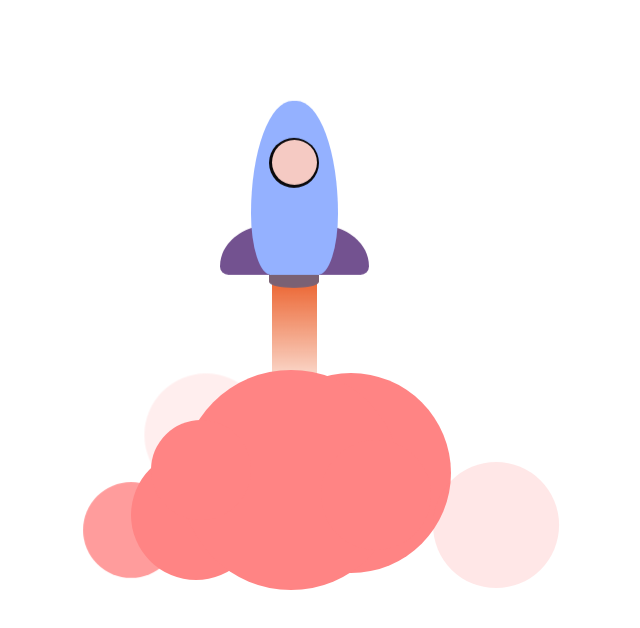
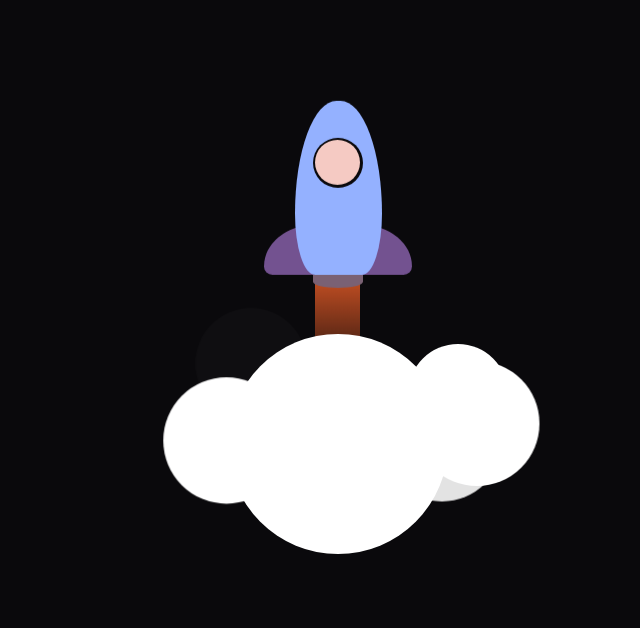
Before and after one commit to Mubasshir-Akhtar/CSS-Art, a plain HTML site: page Rocket/rocket.html in a window 1280 px wide. Shown: the whole page, without its empty margins (302-942 px from the left). Drawn offline with Linux system fonts and the light colour scheme.

Commit message:
Update rocket.css
Made a few changes to the fume behaviour, centred the rocket and changed a few colours.

```diff
--- a/Rocket/rocket.css
+++ b/Rocket/rocket.css
@@ -1,40 +1,36 @@
 /* The calculations in the following document are a mess because a size for the rocket body was initially chosen
 and the rocket was made as per that size. Then, all the dimensions were set proportional to the rocket size.
 This was done to make the rocket scalable to be used in multiple projects.
-P.S. 1. The original values that were used are written in the inline comments.
-2. The fumes don't work at any scale other than this; I've tried to make them work but ebentually gave up. Everyhting else scales up properly though. */
+P.S. The original values that were used are written in the inline comments. */
 
 body {
   overflow: hidden;
+  background-color: #0a090c;
 }
 
 .container {
+  content: "";
+  height: calc(2 * var(--body-height)); /* 348px */
+  width: calc(2 * var(--body-height));
   display: flex;
   justify-content: center;
   margin: 100px auto;
   position: relative;
+  /* overflow: hidden; */
 
   --body-height: 174px; /* 348px */
 }
 
-.rocket-body {
-  content: "";
-  width: var(--body-height); /* 174px*/
-  height: calc(2 * var(--body-height)); /* 348px */
-  /* background-color: red; */
-  z-index: 0;
-  position: absolute;
-}
-
 .rocket {
-  position: absolute;
-  animation: bounce 6s infinite;
+  display: flex;
+  justify-content: center;
+  animation: shake 6s infinite;
 }
 
 .body {
   content: "";
   width: calc(0.5 * var(--body-height)); /* 174px */
-  height: var(--body-height);
+  height: var(--body-height); /* 348px */
   border-radius: 50% 50% 24% 24% / 68% 68% 37% 37%;
   background-color: #94b1ff;
   z-index: 0;
@@ -52,13 +48,11 @@ body {
 
 .wing-left {
   border-radius: 100% 0% 0% 17% / 83% 0% 0% 17%;
-  /*   transform: translateX(35%); */
   left: calc(-50% + 0.25 * 0.2874 * var(--body-height)); /* -50% + 25px */
 }
 
 .wing-right {
   border-radius: 0% 100% 17% 0% / 0% 83% 17% 0%;
-  /*   transform: translateX(-35%); */
   right: calc(-50% + 0.25 * 0.2874 * var(--body-height)); /* -50% + 25px */
 }
 
@@ -69,7 +63,7 @@ body {
   width: calc(0.2874 * var(--body-height)); /* 100px */
   left: calc(
     50% - calc(0.5 * 0.2874 * var(--body-height))
-  ); /*50% - width of this element/2 (50% - 50px) */
+  ); /*50% - width of this element/2  (50% - 50px) */
   bottom: calc(
     -0.25 * 0.2874 * var(--body-height)
   ); /* negative of the height of the element (-25px)*/
@@ -91,8 +85,8 @@ body {
   position: absolute;
   left: calc(
     50% - calc(0.5 * 0.2874 * var(--body-height))
-  ); /*50% - width of this element (50% - 50px)*/
-  bottom: calc(-1.25 * 0.2874 * var(--body-height)); /* -125px*/
+  ); /*50% - width of this element/2 (50% - 50px)*/
+  bottom: calc(-1.25 * 0.2874 * var(--body-height)); /* -125px */
 }
 
 .window-hole {
@@ -110,7 +104,7 @@ body {
 .exhaust-flame {
   content: "";
   position: absolute;
-  bottom: height;
+  bottom: -130px; /* Negative of height of this element (-150px) */
   width: calc(
     0.2874 * var(--body-height) - 0.1 * 0.2874 * var(--body-height)
   ); /* 90px */
@@ -124,7 +118,69 @@ body {
   z-index: -1;
 }
 
-@keyframes bounce {
+.exhaust-fumes {
+  all: unset; /* Removes styles from the ul element; Not doing this causes weird behaviour*/
+}
+
+.exhaust-fumes li {
+  background-color: #fff;
+  list-style: none;
+  position: absolute;
+  border-radius: 100%;
+}
+
+.exhaust-fumes li:first-child {
+  width: calc(2.5 * 0.2874 * var(--body-height));
+  height: calc(2.5 * 0.2874 * var(--body-height));
+  left: 90%;
+  translate: -50%;
+  top: 75%;
+  animation: fumes1 5s infinite;
+}
+
+.exhaust-fumes li:nth-child(2) {
+  width: calc(4 * 0.2874 * var(--body-height)); /* 400px */
+  height: calc(4 * 0.2874 * var(--body-height)); /* 400px */
+  left: 50%;
+  translate: -50%;
+  top: 70%;
+  animation: fumes2 10s infinite;
+}
+
+.exhaust-fumes li:nth-child(3) {
+  width: calc(2 * 0.2874 * var(--body-height));
+  height: calc(2 * 0.2874 * var(--body-height));
+  left: 70%;
+  top: 70%;
+}
+
+.exhaust-fumes li:nth-child(4) {
+  width: calc(2.5 * 0.2874 * var(--body-height));
+  height: calc(2.5 * 0.2874 * var(--body-height));
+  left: 0;
+  top: 80%;
+  animation: fumes2 5s 1s infinite;
+}
+
+.exhaust-fumes li:nth-child(5) {
+  width: calc(1.5 * 0.2874 * var(--body-height));
+  height: calc(1.5 * 0.2874 * var(--body-height));
+  left: 25%;
+  translate: -50%;
+  top: 65%;
+  animation: fumes1 5s 3s infinite;
+}
+
+.exhaust-fumes li:nth-child(6) {
+  width: calc(2.5 * 0.2874 * var(--body-height));
+  height: calc(2.5 * 0.2874 * var(--body-height));
+  left: 80%;
+  translate: -50%;
+  top: 80%;
+  animation: fumes1 5s 1s infinite;
+}
+
+@keyframes shake {
   0% {
     transform: translate3d(0, 0, 0);
   }
@@ -146,7 +202,6 @@ body {
   0% {
     background: linear-gradient(to top, transparent 10%, #eb5e28 100%);
   }
-
   10% {
     background: linear-gradient(to top, transparent 12%, #eb5e28 100%);
   }
@@ -179,89 +234,7 @@ body {
   }
 }
 
-.exhaust-fumes {
-  all: unset; /* Removes styles from the ul element; Not doing this causes weird behaviour*/
-}
-
-.exhaust-fumes li {
-  width: 60px;
-  height: 60px;
-  background-color: #ff8484;
-  list-style: none;
-  position: absolute;
-  border-radius: 100%;
-}
-
-.exhaust-fumes li:first-child {
-  width: 200px;
-  height: 200px;
-  bottom: -125px;
-  animation: fumes 5s infinite;
-}
-
-.exhaust-fumes li:nth-child(2) {
-  width: 150px;
-  height: 150px;
-  left: -120px;
-  top: 260px;
-  animation: fumes 3.2s infinite;
-}
-
-.exhaust-fumes li:nth-child(3) {
-  width: 120px;
-  height: 120px;
-  left: -40px;
-  top: 330px;
-  animation: fumes 3s 1s infinite;
-}
-
-.exhaust-fumes li:nth-child(4) {
-  width: 100px;
-  height: 100px;
-  left: -170px;
-  animation: fumes 4s 2s infinite;
-  top: 380px;
-}
-
-.exhaust-fumes li:nth-child(5) {
-  width: 130px;
-  height: 130px;
-  left: -120px;
-  top: 350px;
-  animation: fumes 5s infinite;
-}
-
-.exhaust-fumes li:nth-child(6) {
-  width: 200px;
-  height: 200px;
-  left: -60px;
-  top: 280px;
-  animation: fumes2 10s infinite;
-}
-
-.exhaust-fumes li:nth-child(7) {
-  width: 100px;
-  height: 100px;
-  left: -100px;
-  top: 320px;
-}
-
-.exhaust-fumes li:nth-child(8) {
-  width: 110px;
-  height: 110px;
-  left: 70px;
-  top: 340px;
-}
-
-.exhaust-fumes li:nth-child(9) {
-  width: 90px;
-  height: 90px;
-  left: 200px;
-  top: 380px;
-  animation: fumes 20s infinite;
-}
-
-@keyframes fumes {
+@keyframes fumes1 {
   50% {
     transform: scale(1.5);
     background-color: transparent;
@@ -270,7 +243,7 @@ body {
     transform: scale(0.8);
   }
   100% {
-    background-color: #ff8484;
+    background-color: #fff;
     transform: scale(1);
   }
 }
```
